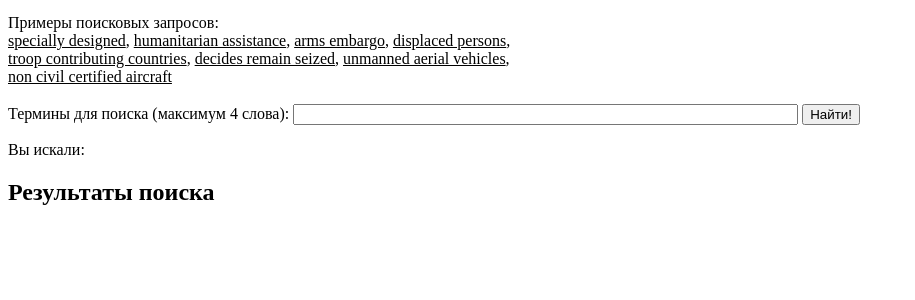
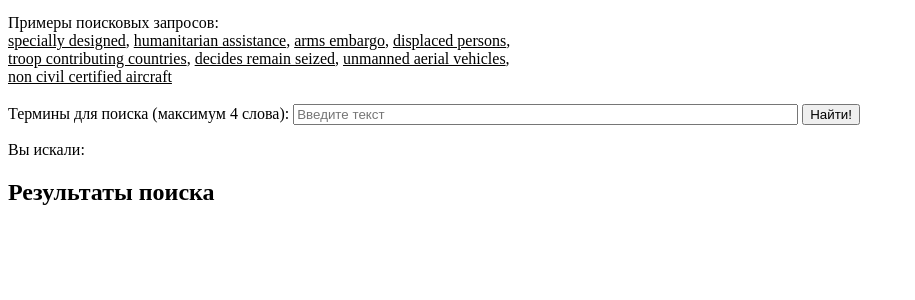
Before and after one commit to AlexSkrn/wordalign_postgresql, a Flask app: page /retrieve in a window 1280 px wide. Shown: the part 146-446 px from the top of the page, without its empty margins (0-915 px from the left). Run offline with Flask 2, Linux system fonts and the light colour scheme; some libraries are stand-ins or nearby versions.

Commit message:
Modified glossary add data process and added search field params

```diff
--- a/setup.py
+++ b/setup.py
@@ -77,7 +77,7 @@ with open(os.path.join('data', 'heroku_glossary'), 'r', encoding='utf8') as from
     for line in fromF:
         line_list = line.split('\t')
         src, trg = line_list[0].strip(), line_list[1].strip()
-        gloss_data.append([src, trg])  # changed to list from tuplle
+        gloss_data.append([fn.to_tsvector(src), trg])  # changed to list from tuplle
 # print(gloss_data[:10])
 
 # fields = [Gloss.eng_term, Gloss.rus_term]
--- a/templates/base.jinja2
+++ b/templates/base.jinja2
@@ -42,7 +42,7 @@ $(function() {
 
 	<form method="GET">
 	  {% if error %}<span class="error">{{ error }}<br>{% endif %}
-		<label for="search_term">Термины для поиска (максимум 4 слова): </label><input type="text" id="search_term" name="search_term" maxlength="200" size="60" class="form-control input-lg">
+		<label for="search_term">Термины для поиска (максимум 4 слова): </label><input type="text" id="search_term" name="search_term" maxlength="200" size="60" class="form-control input-lg" autocomplete="off" placeholder="Введите текст">
 		<input type="submit" value="Найти!">
 	</form>
 
```
